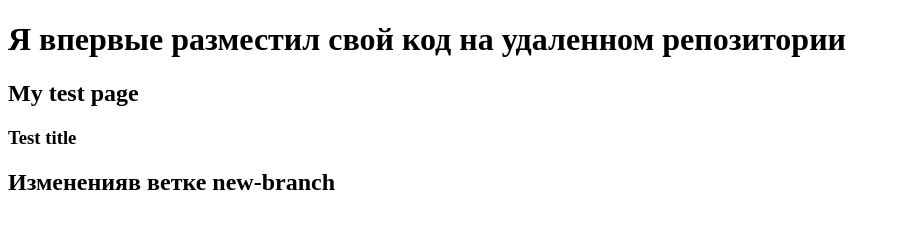
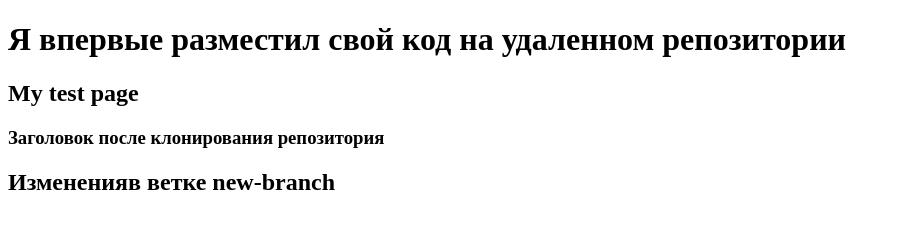
Before and after one commit to VikaTetkova/new-repo, a plain HTML site: page index.html in a window 1280 px wide. Shown: the whole page, without its empty margins (0-900 px from the left). Drawn offline with Linux system fonts and the light colour scheme.

Commit message:
commit after cloning

```diff
--- a/index.html
+++ b/index.html
@@ -8,7 +8,7 @@
 <body>
     <h1>Я впервые разместил свой код на удаленном репозитории</h1>
     <h2>My test page</h2>
-    <h3>Test title</h3>
+    <h3>Заголовок после клонирования репозитория</h3>
     <h2>Измененияв ветке new-branch</h2>
 </body>
 </html>
```
